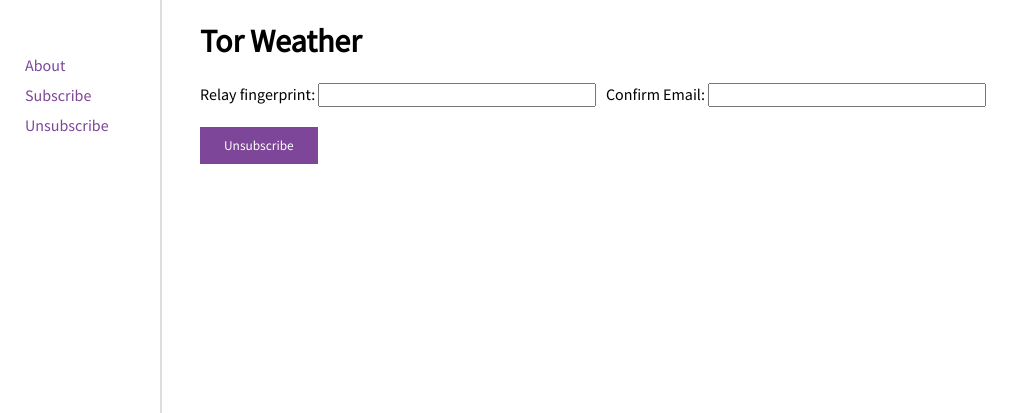
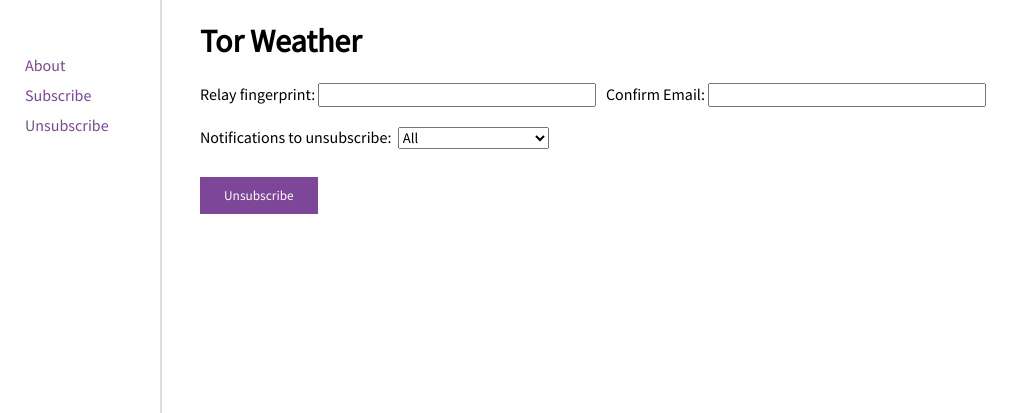
Before and after one commit to Devansh3712/torweather, a Flask app: page /unsubscribe in a window 1280 px wide. Shown: the part 75-488 px from the top of the page, without its empty margins (0-1024 px from the left). Run offline with Flask 2, Linux system fonts and the light colour scheme; parts of the project's set-up code (start-up, migrations or seed data) failed here and were passed over; some libraries are stand-ins or nearby versions.

Commit message:
Add dropdown for unsubscribe frontend

```diff
--- a/torweather/app.py
+++ b/torweather/app.py
@@ -34,4 +34,5 @@
     app.register_blueprint(subscribe, url_prefix="/subscribe")
     app.register_blueprint(unsubscribe, url_prefix="/unsubscribe")
     port = int(os.environ.get("PORT", 5000))
-    app.run(host="0.0.0.0", port=port)
+    app.run(debug=True)
+    # app.run(host="0.0.0.0", port=port)
--- a/torweather/routes/subscribe.py
+++ b/torweather/routes/subscribe.py
@@ -44,7 +44,7 @@
                     error="Choose at least one notification to subscribe.",
                 )
             relay = Relay(fingerprint, testing=True)
-            result = relay.subscribe(email, notifs, duration)
+            result: bool = relay.subscribe(email, notifs, duration)
             if result:
                 return render_template(
                     "subscribe.html",
--- a/torweather/routes/unsubscribe.py
+++ b/torweather/routes/unsubscribe.py
@@ -5,8 +5,10 @@
 
 from torweather.exceptions import InvalidEmailError
 from torweather.exceptions import InvalidFingerprintError
+from torweather.exceptions import NotifNotSubscribedError
 from torweather.exceptions import RelayNotSubscribedError
 from torweather.relay import Relay
+from torweather.schemas import Notif
 
 unsubscribe = Blueprint("unsubscribe", __name__)
 
@@ -16,20 +18,35 @@
     if request.method == "POST":
         fingerprint: str = request.form.get("fingerprint")
         email: str = request.form.get("email")
+        notif_type: str = request.form.get("unsubscribe-notifs")
         try:
             relay = Relay(fingerprint, testing=True)
             if email != relay.email:
                 return render_template(
                     "unsubscribe.html", error="Email not subscribed by relay."
                 )
-            result = relay.unsubscribe()
-            if result:
-                return render_template(
-                    "unsubscribe.html",
-                    unsubscribed=True,
-                    nickname=relay.data.nickname,
-                    fingerprint=fingerprint,
-                )
+            if notif_type == "all":
+                result: bool = relay.unsubscribe()
+                if result:
+                    return render_template(
+                        "unsubscribe.html",
+                        unsubscribed=True,
+                        nickname=relay.data.nickname,
+                        fingerprint=fingerprint,
+                    )
+            else:
+                notif_name: str = notif_type.replace("-", "_").upper()
+                notif: Notif = getattr(Notif, notif_name)
+                result: bool = relay.unsubscribe_single(notif)  # type: ignore
+                if result:
+                    return render_template(
+                        "unsubscribe.html",
+                        unsubscribed=True,
+                        nickname=relay.data.nickname,
+                        fingerprint=fingerprint,
+                        single=True,
+                        notif=notif_name,
+                    )
         except InvalidEmailError:
             return render_template(
                 "unsubscribe.html", error="Not a valid email address."
@@ -45,4 +62,8 @@
                 nickname=relay.data.nickname,
                 fingerprint=fingerprint,
             )
+        except NotifNotSubscribedError:
+            return render_template(
+                "unsubscribe.html", error=f"Chosen notification not subscribed."
+            )
     return render_template("unsubscribe.html")
--- a/torweather/static/styles.css
+++ b/torweather/static/styles.css
@@ -55,7 +55,7 @@
 select {
     font-family: inherit;
     font-size: 11pt;
-    margin-bottom: 3px;
+    margin-bottom: 8px;
 }
 
 .main-nav {
--- a/torweather/static/torweather.js
+++ b/torweather/static/torweather.js
@@ -11,3 +11,11 @@
     }
     return true;
 }
+
+function toggleAll(source) {
+    var checkboxes = document.querySelectorAll('input[type="checkbox"]');
+    for (var i = 0; i < checkboxes.length; i++) {
+        if (checkboxes[i] != source)
+            checkboxes[i].checked = source.checked;
+    }
+}
--- a/torweather/templates/subscribe.html
+++ b/torweather/templates/subscribe.html
@@ -13,7 +13,7 @@
     <br>
     <label for="duration" class="duration">How long before we send a notification?</label>
     <br>
-    <input type="number" name="duration" min="1" max="4380" placeholder="Default value is 48" size="30">
+    <input type="number" name="duration" min="1" max="4380" placeholder="Default value is 48">
     <select name="duration-type">
         <option value="hours" selected>Hours</option>
         <option value="days">Days</option>
@@ -23,6 +23,9 @@
     <br>
     <input type="checkbox" name="outdated-ver">
     <label for="outdated-ver">Email me when relay is running an outdated version of Tor</label>
+    <br>
+    <input type="checkbox" name="select-all" onclick="toggleAll(this)">
+    <label for="select-all">Subscribe to all notifications</label>
     <br><br>
     <button type="submit">Subscribe</button>
     <br>
--- a/torweather/templates/unsubscribe.html
+++ b/torweather/templates/unsubscribe.html
@@ -8,12 +8,24 @@
     <label for="email">Confirm Email:</label>
     <input type="email" name="email" size="30">
     <br><br>
+    <label for="unsubscribe-notifs">Notifications to unsubscribe:&nbsp;</label>
+    <select name="unsubscribe-notifs">
+        <option value="all" selected>All</option>
+        <option value="node-down">Node down</option>
+        <option value="outdated-ver">Outdated Tor version</option>
+    </select>
+    <br><br>
     <button type="submit">Unsubscribe</button>
 </form>
 <br>
 {% if unsubscribed == True %}
+    {% if single == True %}
+        <i class="fa-solid fa-check"></i>&nbsp;
+        Relay <strong>{{ nickname }}</strong> (fingerprint: {{ fingerprint }}) successfully unsubscribed <strong>{{ notif }}</strong> notification.
+    {% else %}
         <i class="fa-solid fa-check"></i>&nbsp;
         Relay <strong>{{ nickname }}</strong> (fingerprint: {{ fingerprint }}) successfully unsubscribed from Tor weather service.
+    {% endif %}
 {% elif unsubscribed == False %}
     <i class="fa-solid fa-triangle-exclamation"></i>&nbsp;
     Relay <strong>{{ nickname }}</strong> (fingerprint: {{ fingerprint }}) has not subscribed to Tor weather service.
```
Also changed, not shown: torweather/check.py (+8 -2 lines), torweather/relay.py (+12 -4 lines), .pre-commit-config.yaml. Lines whose indentation alone changed are shown as unchanged.
